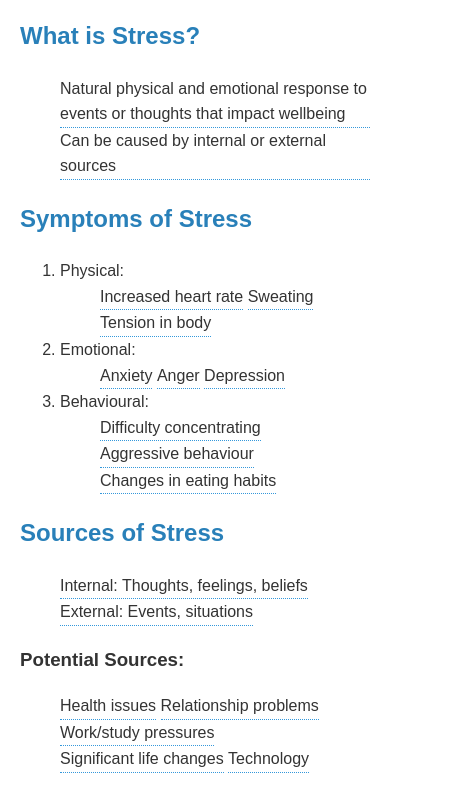
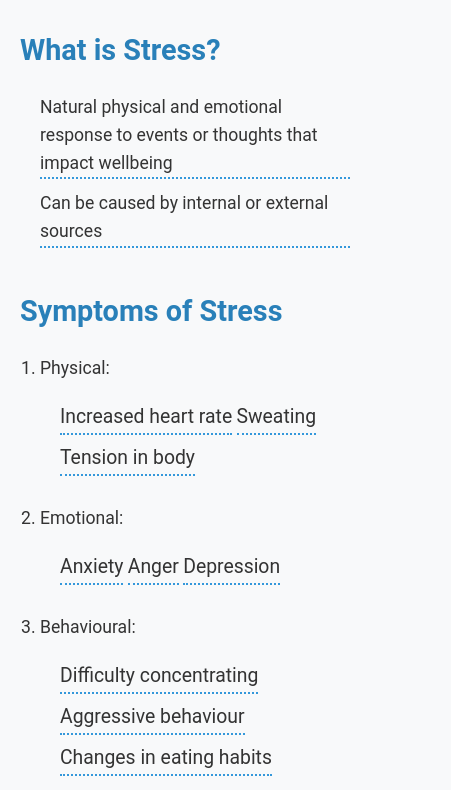
Before and after one commit to RichardViskovic/StressManagement, a plain HTML site: page index.html in a window 390 px wide. Shown: the part 160-950 px from the top of the page, 451 px wide, since content can reach past the window. Drawn offline with Linux system fonts and the light colour scheme.

Commit message:
Update index.html

```diff
--- a/index.html
+++ b/index.html
@@ -1,54 +1,140 @@
 <!DOCTYPE html>
 <html lang="en">
+
 <head>
     <meta charset="UTF-8">
     <meta name="viewport" content="width=device-width, initial-scale=1.0">
     <title>Interactive Stress Management Knowledge Organiser</title>
     <style>
+        /* Global Styles */
         body {
-            font-family: Arial, sans-serif;
+            font-family: 'Roboto', Arial, sans-serif;
             line-height: 1.6;
             color: #333;
-            max-width: 800px;
+            max-width: 900px;
             margin: 0 auto;
             padding: 20px;
+            background-color: #f8f9fa;
         }
+
+        h1,
+        h2,
+        h3 {
+            color: #2c3e50;
+            margin-bottom: 20px;
+        }
+
         h1 {
-            color: #2c3e50;
-            border-bottom: 2px solid #3498db;
+            border-bottom: 3px solid #3498db;
             padding-bottom: 10px;
+            font-size: 2.5em;
+            text-align: center;
         }
+
         h2 {
             color: #2980b9;
+            font-size: 2em;
+            margin-top: 30px;
         }
+
+        h3 {
+            color: #2c3e50;
+            font-size: 1.5em;
+            margin-top: 20px;
+        }
+
+        ul,
+        ol {
+            margin: 20px 0;
+            padding: 0 20px;
+        }
+
+        li {
+            margin-bottom: 10px;
+            font-size: 1.1em;
+        }
+
+        /* Tooltip Styles */
         .tooltip {
             position: relative;
             display: inline-block;
-            border-bottom: 1px dotted #3498db;
+            border-bottom: 2px dotted #3498db;
             cursor: help;
+            transition: color 0.3s ease;
         }
+
+        .tooltip:hover {
+            color: #2980b9;
+        }
+
         .tooltip .tooltiptext {
             visibility: hidden;
-            width: 300px;
+            width: 320px;
             background-color: #34495e;
             color: #fff;
-            text-align: center;
-            border-radius: 6px;
-            padding: 10px;
+            text-align: left;
+            border-radius: 8px;
+            padding: 12px;
             position: absolute;
             z-index: 1;
-            bottom: 125%;
+            bottom: 130%;
             left: 50%;
-            margin-left: -150px;
+            margin-left: -160px;
             opacity: 0;
-            transition: opacity 0.3s;
+            transition: opacity 0.3s, visibility 0.3s, bottom 0.3s;
+            box-shadow: 0 4px 8px rgba(0, 0, 0, 0.1);
+            font-size: 0.9em;
         }
+
         .tooltip:hover .tooltiptext {
             visibility: visible;
             opacity: 1;
+            bottom: 140%;
+        }
+
+        /* List Styles */
+        ul li ul,
+        ol li ul {
+            list-style-type: disc;
+            padding-left: 20px;
+        }
+
+        ul li ul li,
+        ol li ul li {
+            margin-bottom: 8px;
+        }
+
+        ol {
+            list-style-type: decimal;
+        }
+
+        ol li ul {
+            list-style-type: circle;
+        }
+
+        /* Responsive Adjustments */
+        @media (max-width: 768px) {
+            .tooltip .tooltiptext {
+                width: 90%;
+                left: 5%;
+                margin-left: 0;
+            }
+
+            h1 {
+                font-size: 2em;
+            }
+
+            h2 {
+                font-size: 1.8em;
+            }
+
+            h3 {
+                font-size: 1.4em;
+            }
         }
     </style>
 </head>
+
 <body>
     <h1>Stress Management Knowledge Organiser</h1>
 
@@ -282,4 +368,5 @@
         });
     </script>
 </body>
+
 </html>
```
